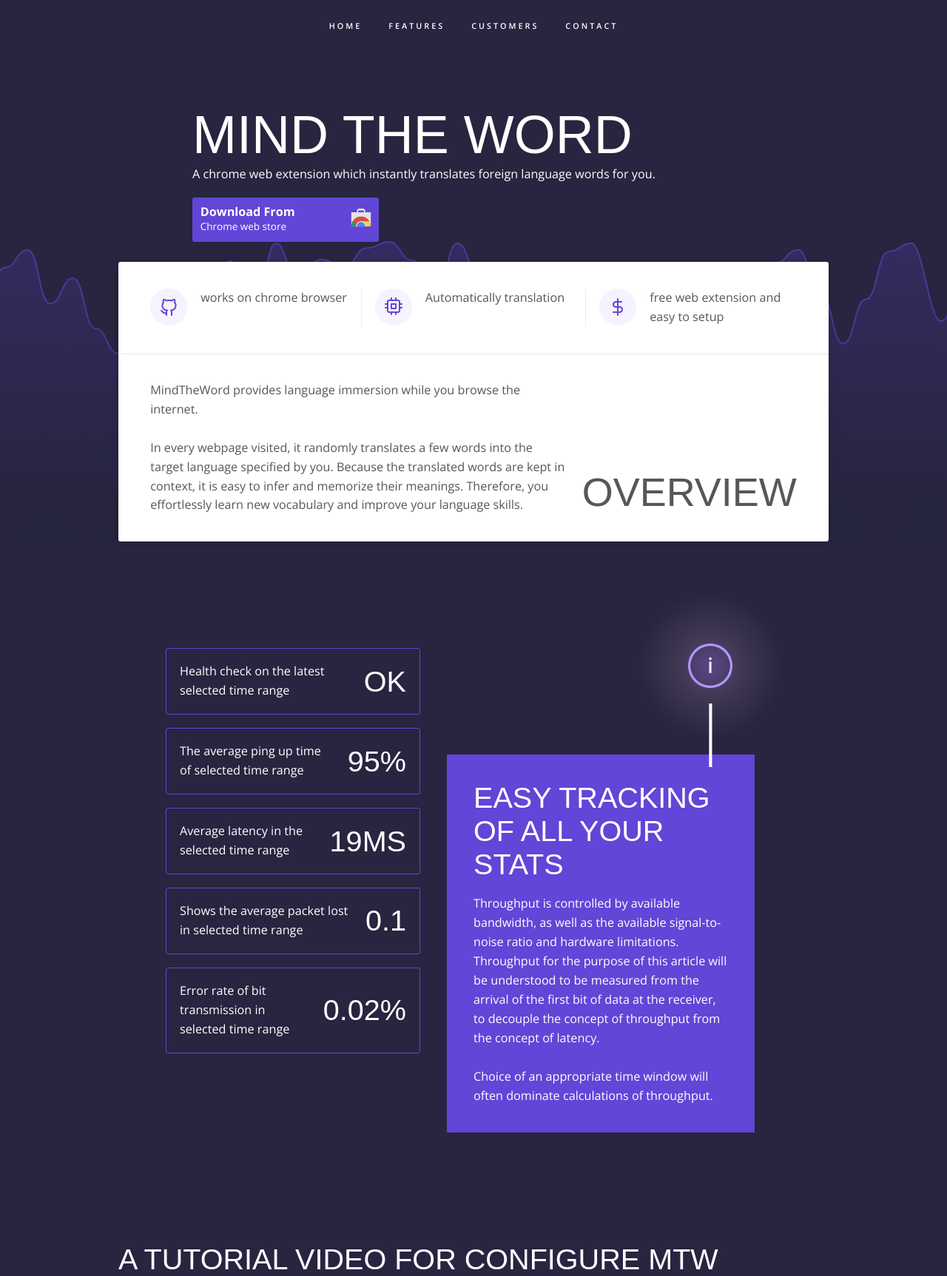
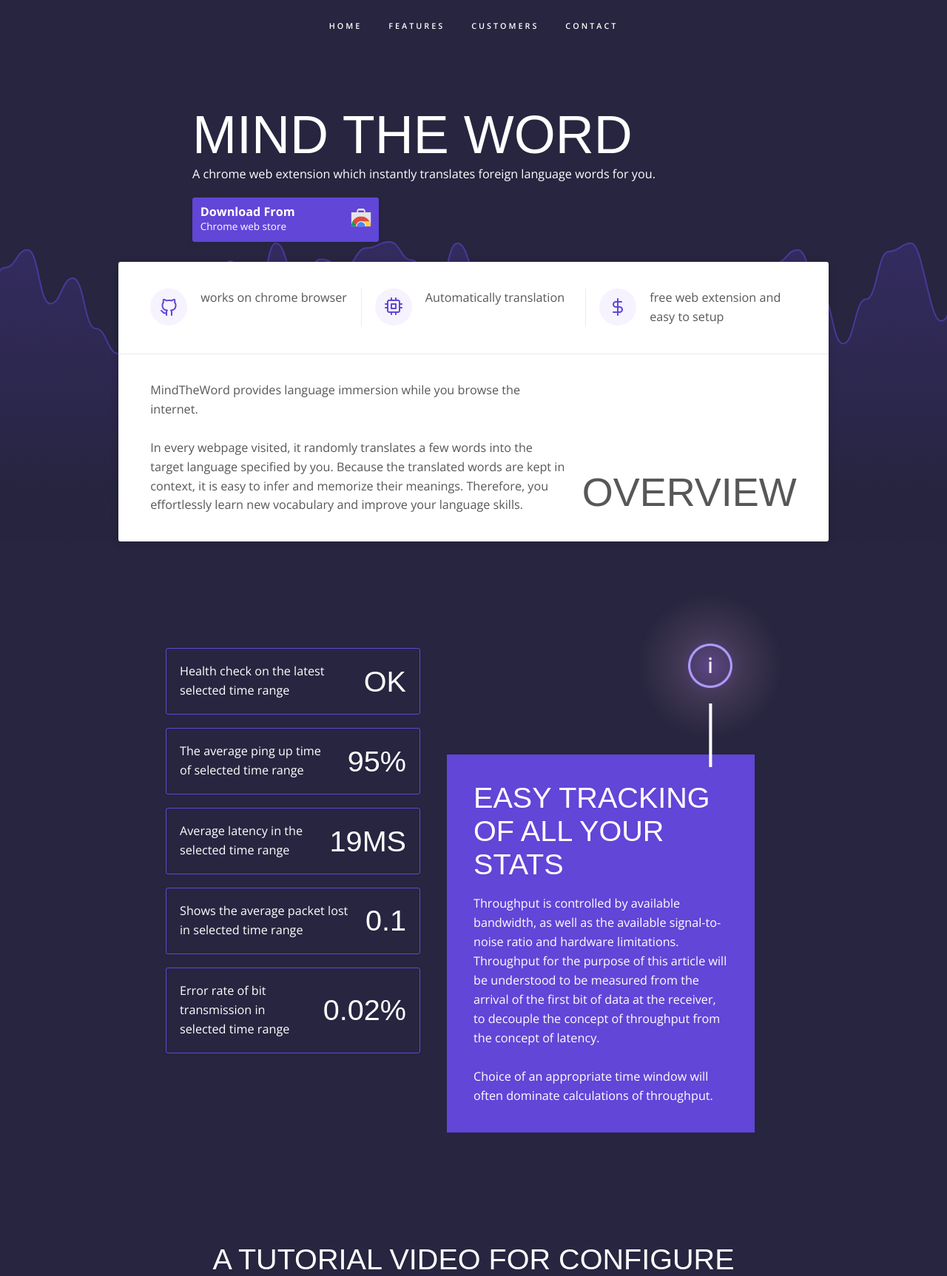
Before and after one commit to SerChirag/mtw-web.github.io, a Jekyll site: the page built from index.html, in a window 1280 px wide. Shown: the top 1725 px of the page at 74% size. Built offline with Jekyll 4.4.1, drawn with Linux system fonts in a browser that asks for light colours; nearby versions of some CDN libraries; grey boxes are pictures that could not be loaded.

Commit message:
Update index.html

```diff
--- a/index.html
+++ b/index.html
@@ -141,7 +141,9 @@
 </section>-->
 
 <section style="padding-bottom: 70px;margin-top: -50px;">
-  <h3 class="font-fjalla">A tutorial video for configure MTW</h3>
+  <div class="section__title">
+    <h3 class="font-fjalla">A tutorial video for configure MTW</h3>
+  </div>
   <div style="margin:auto;text-align: center;">
     <iframe width="660" height="auto" src="https://www.youtube.com/embed/VgpQ48YHGXs" frameborder="0" style="text-align: center;" allow="accelerometer; autoplay; encrypted-media; gyroscope; picture-in-picture" allowfullscreen></iframe>
   </div>
@@ -168,6 +170,9 @@
 <section class="section--contact js-section">
   <div class="section__title">
     <h3 class="font-fjalla">READY TO GET STARTED?</h3>
+
+  </div>
+  <div style="margin:auto;text-align: center;">
     <a href="" class="cta" style="width: auto;height: auto;">
       <strong>Download From</strong><br>
       <small>Chrome web store</small>
```
